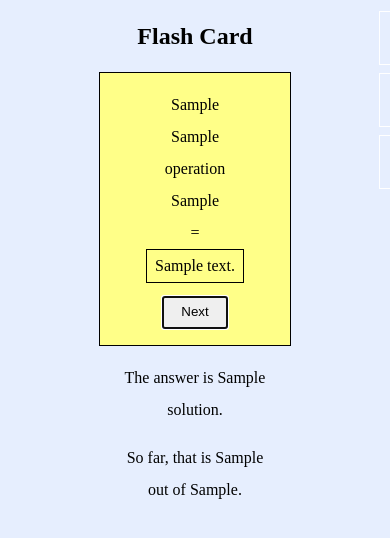
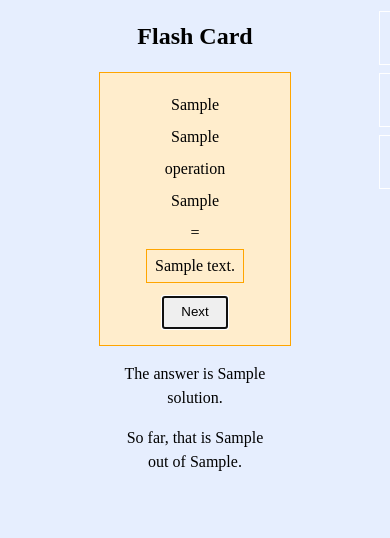
Before and after one commit to sallyom/math-facts, a Django app: template templates/math/post_flashcard.html in a window 390 px wide. Shown: the top 538 px of the page. Run offline with Django 3.2, Linux system fonts and the light colour scheme; the template is opened without the code that fills it: most values are stand-ins (such as "Sample title", 1, 10 or a date in 2020).

Commit message:
Fixed controls css for mobile

```diff
--- a/static/math/css/main.css
+++ b/static/math/css/main.css
@@ -27,20 +27,21 @@ a:hover {
     padding:0.2em;
     margin:0;
     list-style:none;
-    width:4em;
+    width:6em;
     overflow-x:scroll;
     transition:width 100ms;
     -webkit-transition:width 100ms; /* Safari */
 }
 #controls ul:hover {
-    width:9em !important;
+    width:11em !important;
 }
 #controls ul::-webkit-scrollbar {
     display: none;
 }
 #controls li{
     display:block;
-    padding-left:3.5em;
+    padding-left:5.5em;
+    padding-right:0.5em;
     width:5em;
     margin:0.5em 0;
 }
@@ -218,7 +219,8 @@ ul.buttons > li > a:hover {
     line-height:2em;
 }
 .flashcard form {
-    border:1px solid black;
+    border:1px solid blue;
+    background:#f2f6fe;
     padding:1em;
 }
 .flashcard span {
@@ -236,7 +238,8 @@ ul.buttons > li > a:hover {
     border:0;
 }
 .flashcard .answer {
-    border:1px solid black;
+    border:1px solid blue;
+    background:white;
 }
 .flashcard button {
     display:block;
@@ -248,14 +251,18 @@ ul.buttons > li > a:hover {
 .flashcard .feedback {
     width:10em;
     margin:1em auto;
-    line-height:2em;
+    line-height:1.5em;
     text-align:center;
 }
-.flashcard .correct{
-    background:#8f8;
+.flashcard form.correct,
+.flashcard form.correct .answer {
+    border:1px solid green;
+    background:#d3efd3;
 }
-.flashcard .incorrect{
-    background:#ff8;
+.flashcard form.incorrect,
+.flashcard form.incorrect .answer {
+    border:1px solid orange;
+    background:#ffedcc;
 }
 
 /*****************/
@@ -264,9 +271,4 @@ ul.buttons > li > a:hover {
 
 @media screen and (min-width:960px) {
 /* TABLET or SCREEN */
-    #side-content {
-        float:right;
-        margin:1em 0 1em 1em;
-        max-width:45%;
-    }
 }
```
